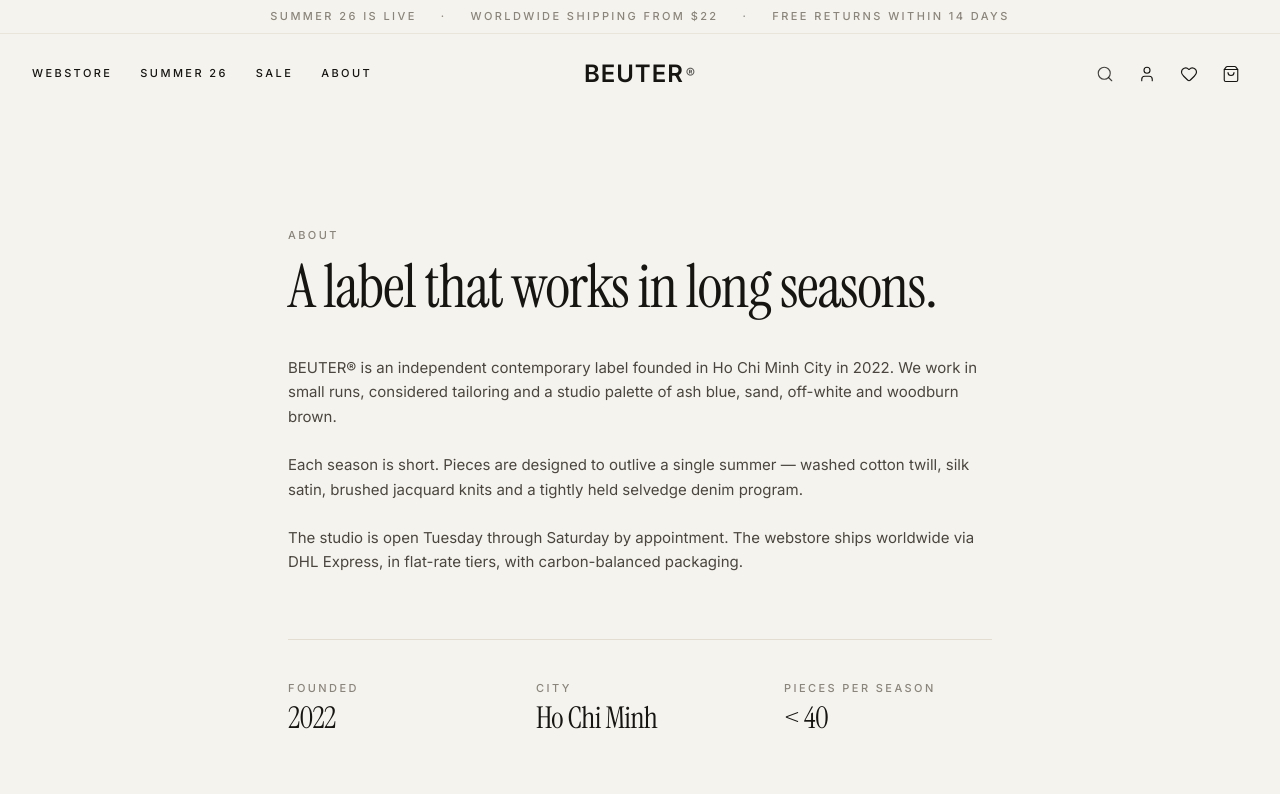
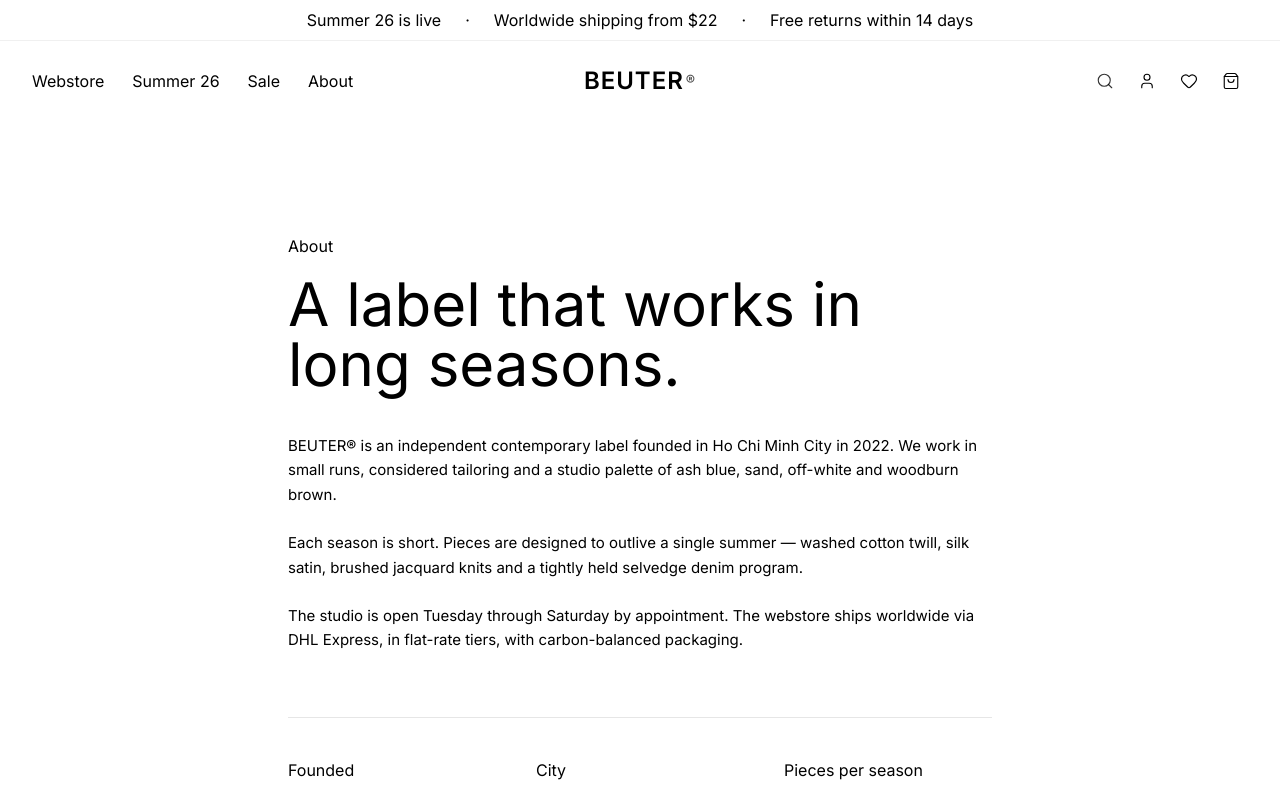
Before and after one commit to nathannewyen/the-beuter-design-ecommerce-platform, a Next.js app: page /about in a window 1280 px wide. Shown: the top 794 px of the page. Built offline with nearby package versions, Linux system fonts and the light colour scheme.

Commit message:
refactor(theme): rebuild palette as pure white/black to match BEUTER

```diff
--- a/next.config.ts
+++ b/next.config.ts
@@ -3,8 +3,8 @@
 const nextConfig: NextConfig = {
   images: {
     remotePatterns: [
+      { protocol: "https", hostname: "pos.nvncdn.com" },
       { protocol: "https", hostname: "images.unsplash.com" },
-      { protocol: "https", hostname: "plus.unsplash.com" },
     ],
   },
 };
--- a/src/app/globals.css
+++ b/src/app/globals.css
@@ -1,17 +1,14 @@
 @import "tailwindcss";
 
 :root {
-  --background: #f5f3ee;
+  --background: #ffffff;
   --surface: #ffffff;
-  --foreground: #161512;
-  --muted: #8a857c;
-  --muted-strong: #4a463f;
-  --line: #e3ddd1;
-  --accent: #2a2a2a;
-  --sand: #d8cdb8;
-  --ash-blue: #b8c4cc;
-  --woodburn: #6d4a30;
-  --off-white: #ece6d8;
+  --foreground: #000000;
+  --muted: #000000;
+  --muted-soft: #6b6b6b;
+  --line: #e6e6e6;
+  --sidebar-width: 220px;
+  --top-bar-height: 64px;
 }
 
 @theme inline {
@@ -19,16 +16,9 @@
   --color-surface: var(--surface);
   --color-foreground: var(--foreground);
   --color-muted: var(--muted);
-  --color-muted-strong: var(--muted-strong);
+  --color-muted-soft: var(--muted-soft);
   --color-line: var(--line);
-  --color-accent: var(--accent);
-  --color-sand: var(--sand);
-  --color-ash-blue: var(--ash-blue);
-  --color-woodburn: var(--woodburn);
-  --color-off-white: var(--off-white);
   --font-sans: var(--font-geist-sans);
-  --font-mono: var(--font-geist-mono);
-  --font-display: var(--font-display);
 }
 
 * {
@@ -44,7 +34,11 @@
 
 body {
   font-family: var(--font-sans), system-ui, sans-serif;
-  font-feature-settings: "ss01" on, "cv01" on;
+}
+
+a {
+  color: inherit;
+  text-decoration: none;
 }
 
 ::selection {
@@ -52,20 +46,46 @@
   color: var(--background);
 }
 
-a {
-  color: inherit;
-  text-decoration: none;
+.bd-eyebrow {
+  font-size: 11px;
+  letter-spacing: 0.12em;
+  text-transform: uppercase;
+  font-weight: 500;
+  line-height: 1.5;
 }
 
-.beuter-eyebrow {
-  font-size: 0.6875rem;
-  letter-spacing: 0.22em;
+.bd-nav-link {
+  font-size: 12px;
+  letter-spacing: 0.1em;
   text-transform: uppercase;
   font-weight: 500;
+  display: block;
 }
 
-.beuter-display {
-  font-family: var(--font-display, "Times New Roman"), serif;
-  letter-spacing: -0.02em;
-  line-height: 0.95;
+.bd-section-label {
+  font-size: 13px;
+  letter-spacing: 0.08em;
+  text-transform: uppercase;
+  font-weight: 600;
 }
+
+.bd-subcategory {
+  font-size: 13px;
+  line-height: 1.9;
+  font-weight: 400;
+  color: var(--foreground);
+}
+
+.bd-product-name {
+  font-size: 13px;
+  letter-spacing: 0.04em;
+  text-transform: uppercase;
+  font-weight: 600;
+  text-align: center;
+}
+
+.bd-product-price {
+  font-size: 13px;
+  font-weight: 600;
+  text-align: center;
+}
```
